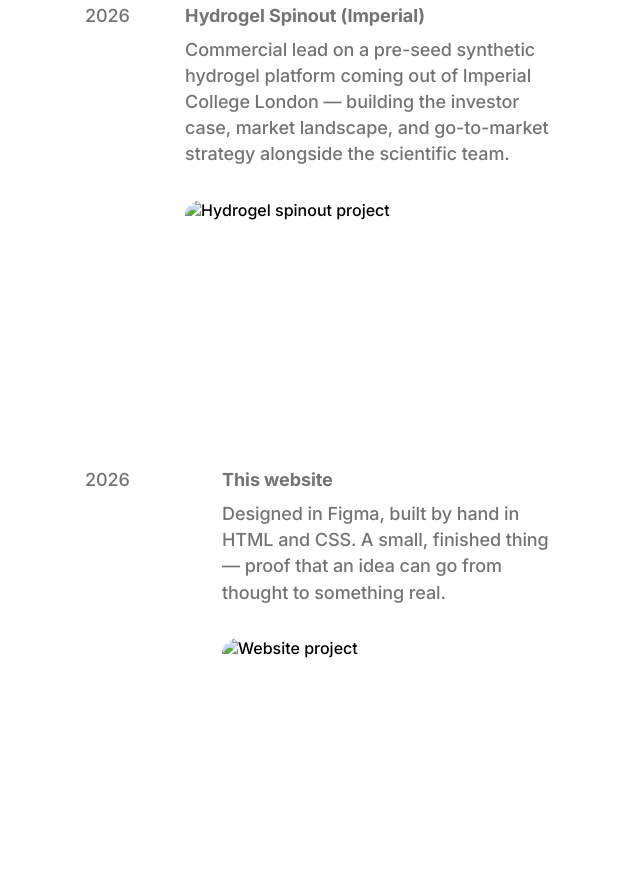
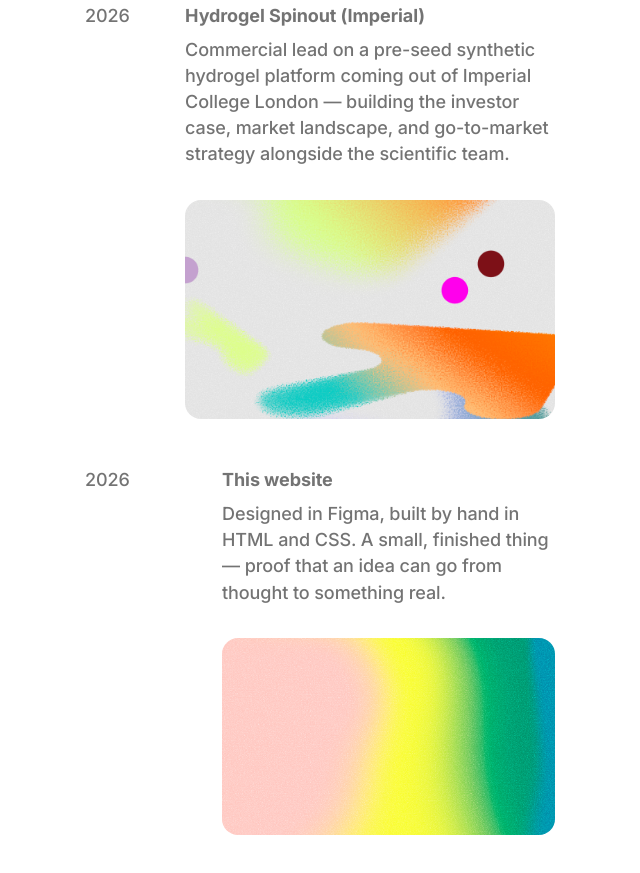
Before and after one commit to LeoniPB/leoni.payano, a plain HTML site: page projects.html in a window 1280 px wide. Shown: the part 397-1270 px from the top of the page, without its empty margins (320-960 px from the left). Drawn offline with Linux system fonts and the light colour scheme.

Commit message:
projects.html

```diff
--- a/projects.html
+++ b/projects.html
@@ -30,7 +30,7 @@
           <p class="project-title text-black">Hydrogel Spinout (Imperial)</p>
           <p class="project-desc text-black">Commercial lead on a pre-seed synthetic hydrogel platform coming out of Imperial College London — building the investor case, market landscape, and go-to-market strategy alongside the scientific team.</p>
         </div>
-        <img src="images/project-1.jpg" alt="Hydrogel spinout project">
+        <img src="project-1.png" alt="Hydrogel spinout project">
       </div>
     </div>
 
@@ -43,7 +43,7 @@
           <p class="project-title text-black">This website</p>
           <p class="project-desc text-black">Designed in Figma, built by hand in HTML and CSS. A small, finished thing — proof that an idea can go from thought to something real.</p>
         </div>
-        <img src="images/project-2.jpg" alt="Website project">
+        <img src="project-2.png" alt="Website project">
       </div>
     </div>
   </section>
@@ -53,3 +53,6 @@
 
 </body>
 </html>
+
+</body>
+</html>
```
